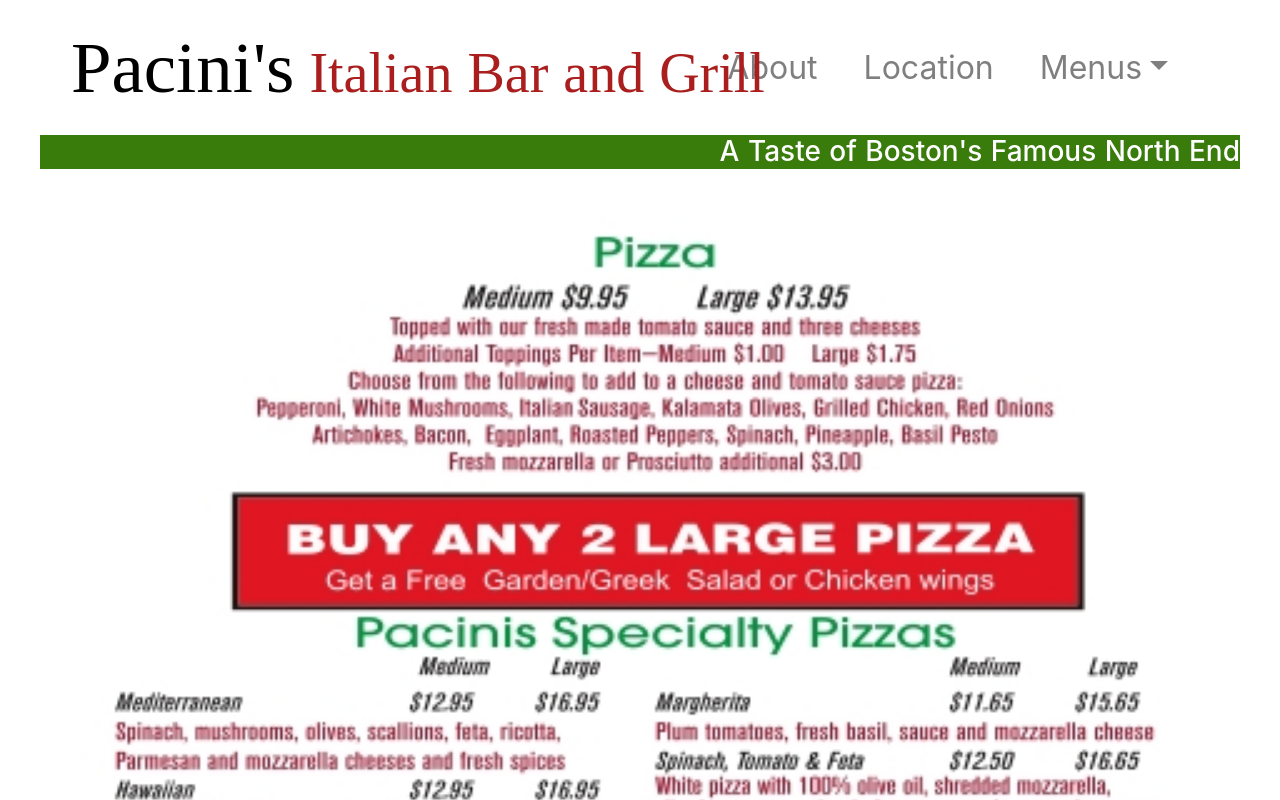
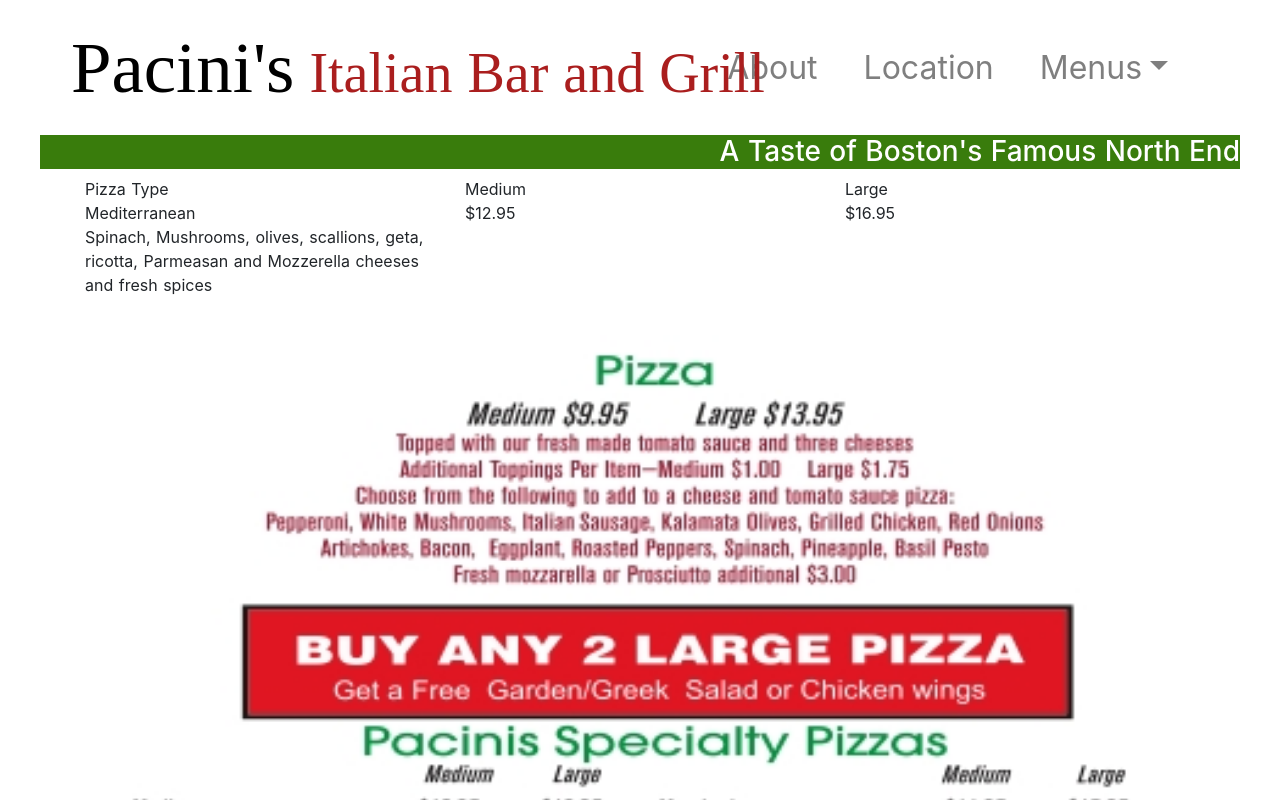
Before and after one commit to About7Sharks/pacinis, a Nuxt app: page /menus in a window 1280 px wide. Shown: the top 800 px of the page. Built offline with nearby package versions, Linux system fonts and the light colour scheme; a web font is replaced by a local one.

Commit message:
add email banner component

```diff
--- /dev/null
+++ b/components/subscribe.vue
@@ -0,0 +1,47 @@
+<template>
+  <b-container fluid>
+
+    <div id="subscribe" class="row">
+      <form name="contact" method="POST" netlify>
+
+
+        <input type="email" name="email" placeholder="Enter Email to" />
+            <br>
+
+        <b-button type="submit" primary>Subscribe for Deals</b-button>
+
+      </form>
+
+    </div>
+  </b-container>
+</template>
+<script>
+  export default {
+
+  }
+
+</script>
+
+<style scoped>
+  #subscribe {
+    padding: 5px;
+    background-color: rgb(5, 75, 5);
+
+  }
+
+form{
+    margin: 0 auto;
+}
+button{
+    margin: 0 auto;
+    width: 200px;
+
+
+}
+input{
+    width: 200px;
+    text-align: center;
+}
+
+
+</style>
--- a/pages/index.vue
+++ b/pages/index.vue
@@ -3,6 +3,7 @@
   <navbar/>
   <carousel/>
   <about/>
+  <subscribe/>
   <footerP/>
 </div>
 </template>
@@ -13,6 +14,8 @@
 import carousel from '~/components/carousel.vue'
 import about from '~/components/about.vue'
 import footerP from '~/components/footerP.vue'
+import subscribe from '~/components/subscribe.vue'
+
 
 
 export default {
@@ -22,7 +25,8 @@
     navbar,
     carousel,
     about,
-    footerP
+    footerP,
+    subscribe
 
   }
 
--- a/pages/menus.vue
+++ b/pages/menus.vue
@@ -3,29 +3,56 @@
 
   <div id="main">
     <navbar/>
+    <b-container>
+      <div class="row">
+            <b-col col="8">Pizza Type</b-col>
+            <b-col col="1">Medium</b-col>
+            <b-col col="1">Large</b-col>
+      </div>
+        <div class="row">
+               <b-col col="8">Mediterranean <br> Spinach, Mushrooms, olives, scallions, geta, ricotta, Parmeasan and Mozzerella cheeses and fresh spices</b-col>
+            <b-col col="1">$12.95</b-col>
+            <b-col col="1">$16.95</b-col>
+
+      </div>
+
+    </b-container>
+
+    <b-container fluid>
+
+
       <div id="cMenu">
         <b-img src="/menu1.jpg" fluid></b-img>
         <b-img src="/menu2.jpg" fluid></b-img>
         <b-img src="/menu3.jpg" fluid></b-img>
       </div>
+    </b-container>
+
+
+
   </div>
+
+
+
+
 </template>
 <script>
   import navbar from '~/components/navbar.vue'
 
   export default {
-    components:{
+    components: {
       navbar
     }
   }
+
 </script>
 <style>
-
- #main{
+  #main {
     max-width: 1200px;
     margin: 0 auto;
   }
-#cMenu .img-fluid{
+
+  #cMenu .img-fluid {
     width: 100vw;
     image-rendering: auto;
     image-rendering: crisp-edges;
@@ -33,4 +60,9 @@
 
 
   }
+
+  #pizza {
+    text-align: center;
+  }
+
 </style>
```
Lines whose indentation alone changed are shown as unchanged.
